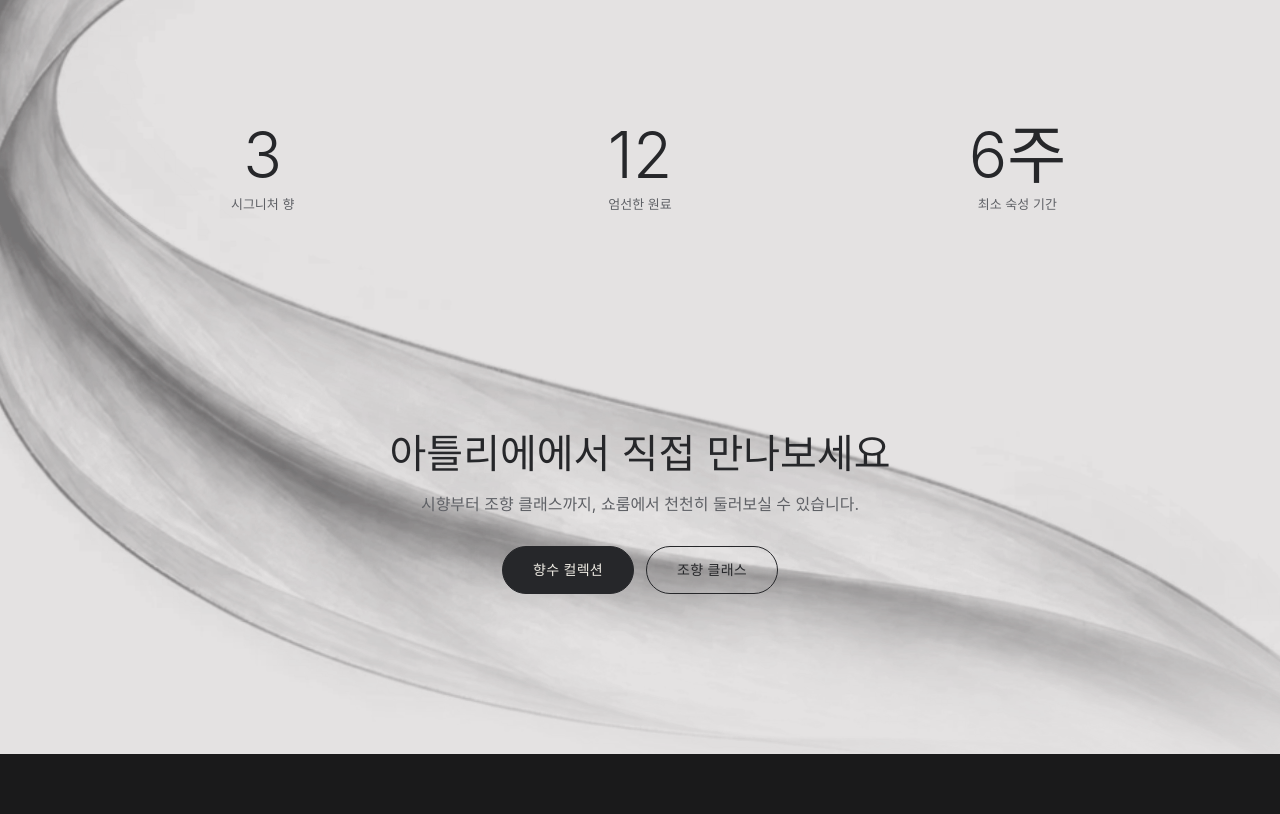
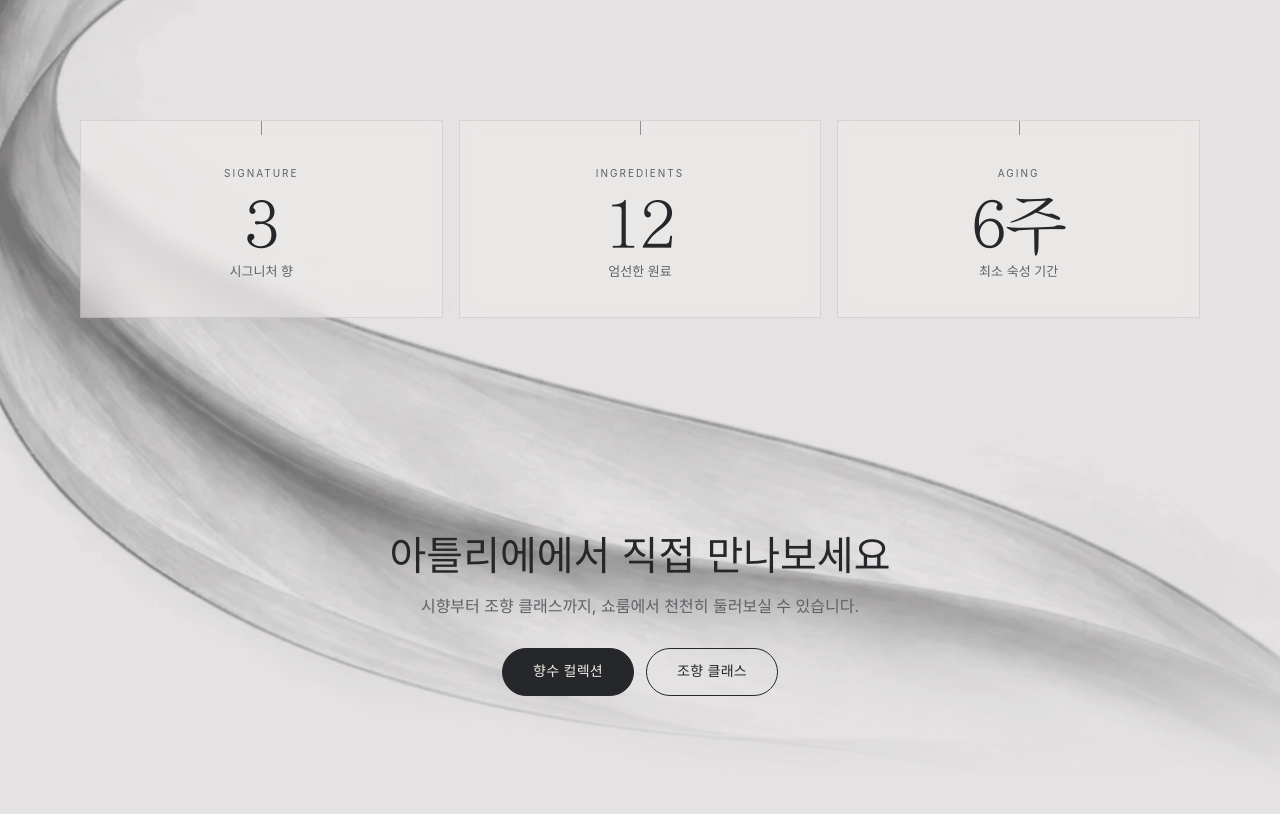
Before and after one commit to youngmin-pkr/atelier-hue, a plain HTML site: page about.html in a window 1280 px wide. Shown: the part 1680-2494 px from the top of the page. Drawn offline with Linux system fonts and the light colour scheme; a web font is replaced by a local one.

Commit message:
수치 카드 디자인 추가, 전체 줄바꿈을 어절 단위로 정리
- 아틀리에 페이지 수치(3·12·6주)를 반투명 카드·영문 라벨·명조 숫자로 꾸밈
- 사이트 전체 글을 띄어쓰기 단위로 줄바꿈하고, 제목·소개글은 줄 길이를 고르게 맞춤

Co-Authored-By: Claude Sonnet 5.5 <noreply@anthropic.com>
Claude-Session: https://claude.ai/code/session_019UBunucXY7qW5BK89CgzP4

```diff
--- a/about.html
+++ b/about.html
@@ -41,9 +41,9 @@
     <section class="section section--tight">
       <div class="wrap">
         <ul class="stats">
-          <li data-reveal><strong>3</strong><span>시그니처 향</span></li>
-          <li data-reveal><strong>12</strong><span>엄선한 원료</span></li>
-          <li data-reveal><strong>6주</strong><span>최소 숙성 기간</span></li>
+          <li data-reveal><small>SIGNATURE</small><strong>3</strong><span>시그니처 향</span></li>
+          <li data-reveal><small>INGREDIENTS</small><strong>12</strong><span>엄선한 원료</span></li>
+          <li data-reveal><small>AGING</small><strong>6주</strong><span>최소 숙성 기간</span></li>
         </ul>
       </div>
     </section>
--- a/css/style.css
+++ b/css/style.css
@@ -17,7 +17,9 @@
 }
 
 *, *::before, *::after { box-sizing: border-box; }
-html { scroll-behavior: smooth; -webkit-text-size-adjust: 100%; }
+html { scroll-behavior: smooth; -webkit-text-size-adjust: 100%; word-break: keep-all; overflow-wrap: break-word; }   /* 줄바꿈은 어절(띄어쓰기) 단위로 */
+h1, h2, h3, .lead, .statement, .section-head__sub, .hero__title, .card__desc, .news__title { text-wrap: balance; }
+p, li, dd, summary { text-wrap: pretty; }
 body {
   margin: 0;
   background: var(--bg);
--- a/css/sub.css
+++ b/css/sub.css
@@ -66,9 +66,24 @@
 .steps > li { display: grid; grid-template-columns: 56px 1fr; column-gap: 8px; padding: 26px 0; border-bottom: 1px solid var(--line); }
 .steps h3 { font-size: 1.25rem; font-weight: 300; }
 .steps p { margin-top: 6px; font-size: 0.9375rem; color: var(--mute); word-break: keep-all; }
-.stats { display: grid; grid-template-columns: repeat(3, 1fr); text-align: center; gap: 12px; }
-.stats strong { display: block; font-size: clamp(2.2rem, 7vw, 4rem); font-weight: 300; line-height: 1.1; }
-.stats span { font-size: 0.8125rem; color: var(--mute); }
+.stats { display: grid; grid-template-columns: repeat(3, 1fr); text-align: center; gap: 10px; }
+.stats li {
+  position: relative; display: flex; flex-direction: column; align-items: center; gap: 2px;
+  padding: 30px 8px 24px;
+  background: rgba(238, 236, 236, 0.55);
+  -webkit-backdrop-filter: blur(10px); backdrop-filter: blur(10px);
+  border: 1px solid rgba(38, 39, 42, 0.1);
+  transition: background 0.4s ease, transform 0.4s var(--ease);
+}
+.stats li::before { content: ""; position: absolute; top: 0; left: 50%; width: 1px; height: 14px; background: var(--ink); opacity: 0.45; }
+.stats small { font-size: 0.625rem; letter-spacing: 0.2em; color: var(--mute); }
+.stats strong { display: block; margin-top: 6px; font-family: var(--serif); font-size: clamp(2.2rem, 7vw, 4rem); font-weight: 300; line-height: 1.1; }
+.stats span { font-size: 0.8125rem; color: var(--mute); line-height: 1.5; text-wrap: balance; }
+@media (min-width: 768px) {
+  .stats { gap: 16px; }
+  .stats li { padding: 44px 16px 36px; }
+}
+@media (hover: hover) { .stats li:hover { background: rgba(244, 243, 243, 0.8); transform: translateY(-4px); } }
 
 .cta { text-align: center; }
 .cta h2 { font-size: clamp(1.6rem, 4vw, 2.5rem); font-weight: 300; line-height: 1.3; }
```
